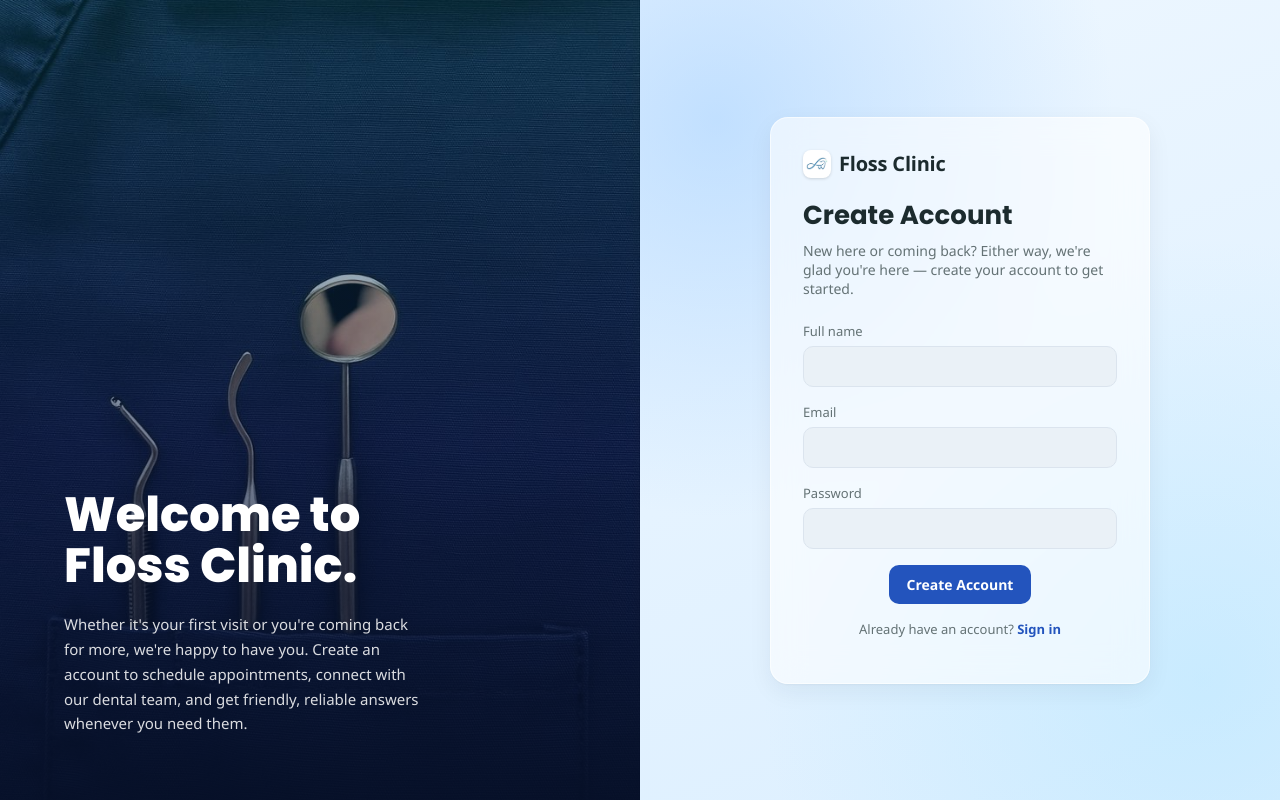
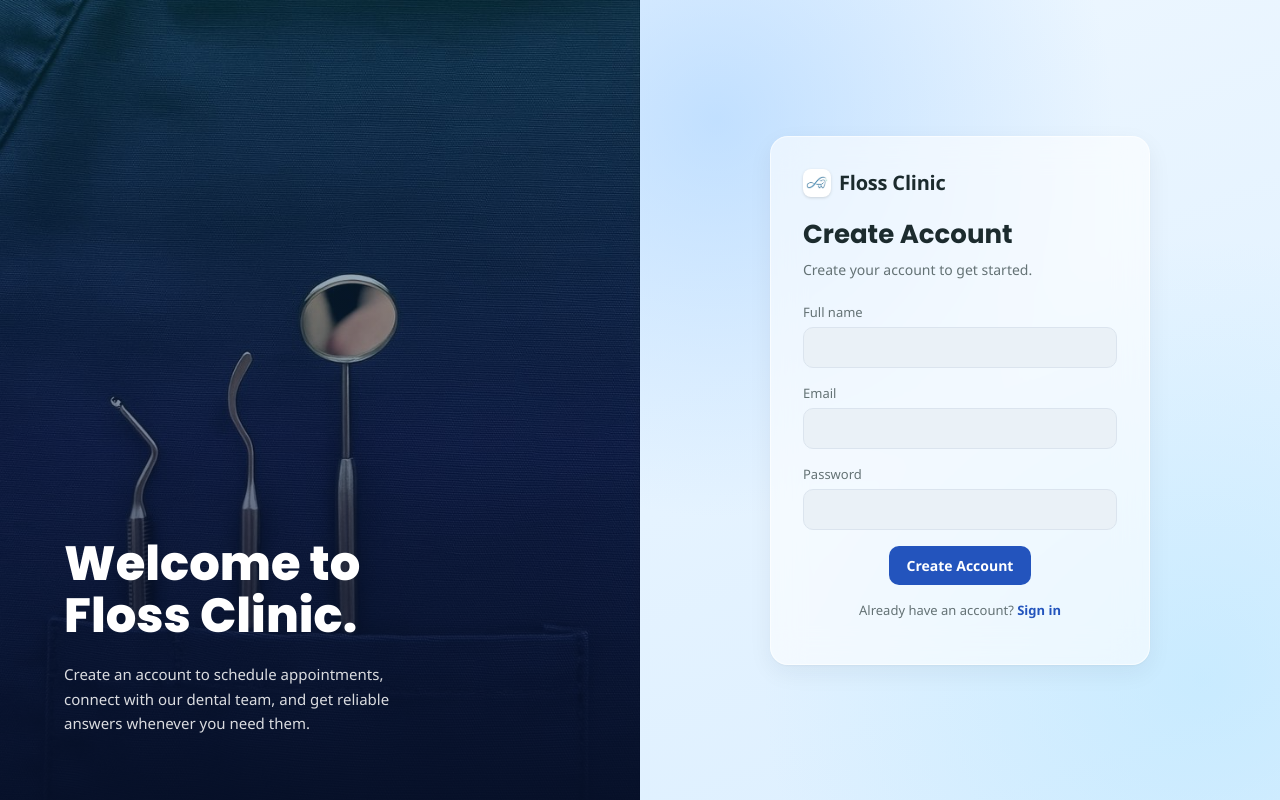
Before and after one commit to DondieGatan/floss, a React (Vite) app in the folder frontend/: page /register in a window 1280 px wide. Built offline with nearby package versions, Linux system fonts and the light colour scheme; no server answers.

Commit message:
Trim the auth page copy to be shorter and more professional
The last couple of passes had drifted toward wordy, conversational
phrasing ("New here or coming back? Either way, we're glad you're
here..."). Cut back to concise, professional lines across all four
auth pages.

```diff
--- a/frontend/src/pages/ForgotPasswordPage.jsx
+++ b/frontend/src/pages/ForgotPasswordPage.jsx
@@ -40,8 +40,7 @@ export default function ForgotPasswordPage() {
             Password?
           </h2>
           <p className="auth-visual-sub">
-            It happens to all of us. Enter the email on your account and we'll send you a link to get
-            back in.
+            Enter the email on your account and we'll send you a link to reset your password.
           </p>
         </div>
       </div>
@@ -57,8 +56,8 @@ export default function ForgotPasswordPage() {
           {sent ? (
             <>
               <p className="brand-sub">
-                If an account exists for <strong>{email}</strong>, we've sent a password reset link —
-                check your inbox.
+                If an account exists for <strong>{email}</strong>, we've sent a reset link to that
+                address.
               </p>
               {devResetToken && (
                 <div className="form-notice" role="status">
@@ -74,7 +73,7 @@ export default function ForgotPasswordPage() {
             </>
           ) : (
             <form onSubmit={handleSubmit}>
-              <p className="brand-sub">Enter the email on your account and we'll help you get back in.</p>
+              <p className="brand-sub">Enter the email associated with your account.</p>
 
               {error && (
                 <div className="form-error" role="alert">
--- a/frontend/src/pages/LoginPage.jsx
+++ b/frontend/src/pages/LoginPage.jsx
@@ -58,8 +58,8 @@ export default function LoginPage() {
             Back.
           </h2>
           <p className="auth-visual-sub">
-            Welcome back to Floss Clinic. Sign in to manage your appointments, stay connected with your
-            care team, and get clear answers whenever you need them.
+            Sign in to manage your appointments, connect with your care team, and get clear answers
+            whenever you need them.
           </p>
         </div>
       </div>
@@ -118,7 +118,7 @@ export default function LoginPage() {
               Floss Clinic
             </h1>
             <h2 className="auth-card-title">Sign In</h2>
-            <p className="brand-sub">Welcome back — sign in to continue managing your care.</p>
+            <p className="brand-sub">Sign in to continue managing your care.</p>
 
             {error && (
               <div className="form-error" role="alert">
--- a/frontend/src/pages/RegisterPage.jsx
+++ b/frontend/src/pages/RegisterPage.jsx
@@ -51,8 +51,7 @@ export default function RegisterPage() {
             Floss Clinic.
           </h2>
           <p className="auth-visual-sub">
-            Whether it's your first visit or you're coming back for more, we're happy to have you. Create
-            an account to schedule appointments, connect with our dental team, and get friendly, reliable
+            Create an account to schedule appointments, connect with our dental team, and get reliable
             answers whenever you need them.
           </p>
         </div>
@@ -65,7 +64,7 @@ export default function RegisterPage() {
             Floss Clinic
           </h1>
           <h2 className="auth-card-title">Create Account</h2>
-          <p className="brand-sub">New here or coming back? Either way, we're glad you're here — create your account to get started.</p>
+          <p className="brand-sub">Create your account to get started.</p>
 
           {error && (
             <div className="form-error" role="alert">
--- a/frontend/src/pages/ResetPasswordPage.jsx
+++ b/frontend/src/pages/ResetPasswordPage.jsx
@@ -45,7 +45,7 @@ export default function ResetPasswordPage() {
             Choose a<br />
             New Password.
           </h2>
-          <p className="auth-visual-sub">Almost there — choose a new password and you'll be back in your account in no time.</p>
+          <p className="auth-visual-sub">Choose a new password to regain access to your account.</p>
         </div>
       </div>
 
@@ -68,7 +68,7 @@ export default function ResetPasswordPage() {
             </>
           ) : done ? (
             <>
-              <p className="brand-sub">You're all set — your password has been updated successfully.</p>
+              <p className="brand-sub">Your password has been updated.</p>
               <Link className="btn btn-primary" to="/login" style={{ display: 'inline-block', textAlign: 'center' }}>
                 Sign in
               </Link>
```
